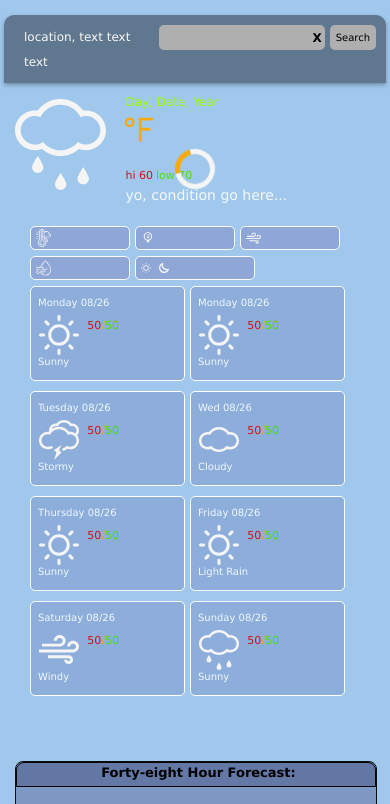
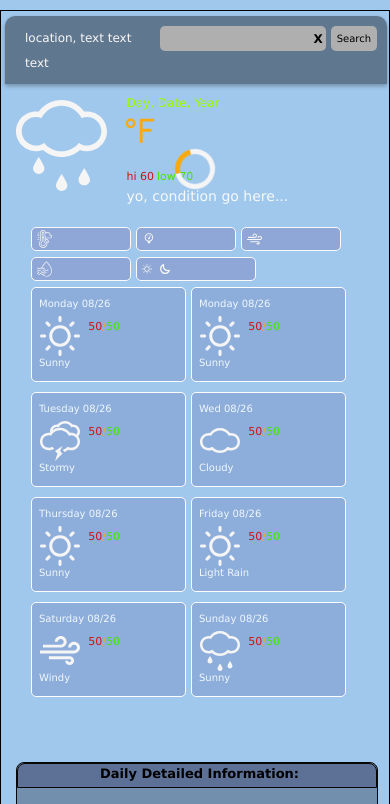
Before and after one commit to ddcroft73/weather-app, a plain HTML site: page index.html in a window 390 px wide. Shown: the top 804 px of the page. Drawn offline with nearby package versions, Linux system fonts and the light colour scheme.

Commit message:
swapped the forecast and detailed info to better accomodate mobile.

```diff
--- a/index.html
+++ b/index.html
@@ -249,6 +249,10 @@
         </div>
 
        <div class="forecast-data-container">
+        <div class="inner-right">
+            <div class="title">Daily Detailed Information:</div>
+        </div>
+
           <div class="inner-left">
             <div class="title">Forty-eight Hour Forecast:</div>
                 <div class="three-days-container">
@@ -419,6 +423,7 @@
                         </div>
 
                         <div class="divider"></div>
+
                         <div class="forty-8-days" id="day2">
                             <div class="date-day" id="date-day1">Mon 28, 2022</div>
                             <div class="main-icon" id="main-icon2"><img src="SVG/13d.svg" width="60"></div>
@@ -524,9 +529,6 @@
                 </div>
           </div>
 
-          <div class="inner-right">
-            <div class="title">Daily Detailed Information:</div>
-          </div>
        </div>
     </div>
 </div>
--- a/styles/main.css
+++ b/styles/main.css
@@ -82,7 +82,7 @@ body {
     display: flex;
     width: 100%;
     max-width: 1000px;
-    border: 0px solid rgb(0, 0, 3);
+    border: 1px solid rgb(0, 0, 3);
     height: 1250px;
     margin-top: 10px;
     margin-bottom: 10px;
@@ -618,7 +618,7 @@ input[type="text"]{
 
     }
     .centered-container {
-        height: 1600px;
+        height: 1700px;
     }
 
     .forecast-data-container {
@@ -634,7 +634,7 @@ input[type="text"]{
 
         }
         .centered-container {
-            height: 1330px;
+            height: 1790px;
         }
 }
 @media screen and (max-width: 414px) {
@@ -645,7 +645,7 @@ input[type="text"]{
     }
 
     .centered-container {
-        height: 1730px; /*1250 1275*/
+        height: 1800px; /*1250 1275*/
     }
 }
 @media screen and (max-width: 375px) {
```
